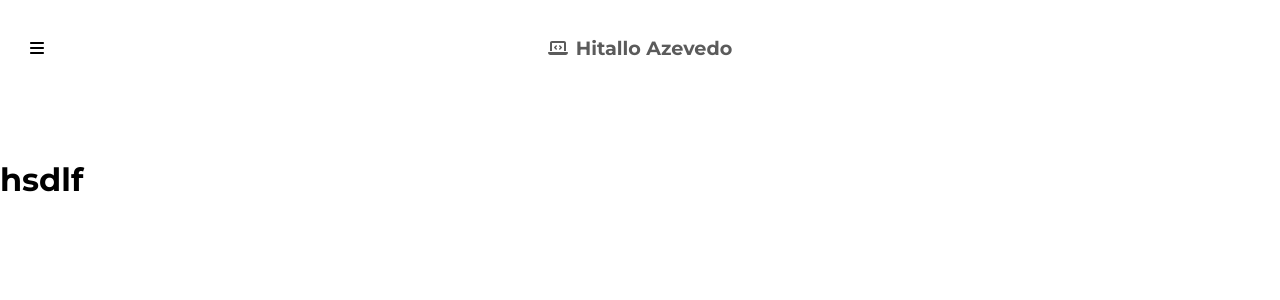
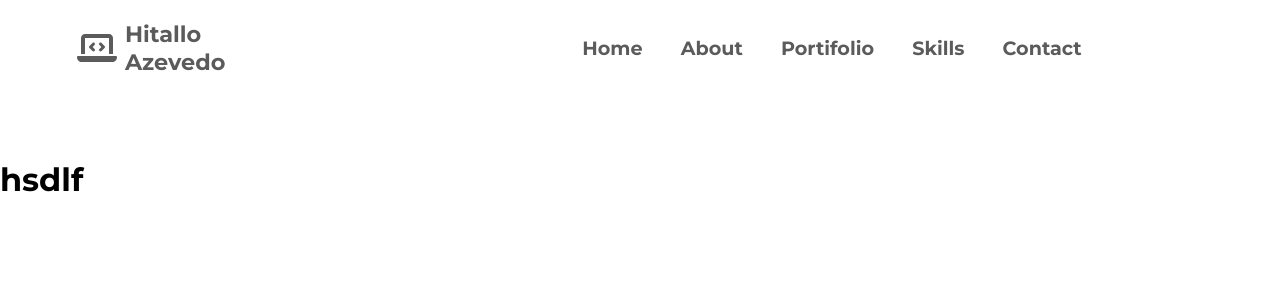
Before and after one commit to hitalloazevedo/portifolio-react, a React (Vite) app: page / in a window 1280 px wide. Shown: the top 300 px of the page. Built offline with nearby package versions, Linux system fonts and the light colour scheme.

Commit message:
finishing header media queries for all devices, and add option Home in menusOptions

```diff
--- /dev/null
+++ b/src/assets/Media-Header.css
@@ -0,0 +1,162 @@
+@media screen and (min-width: 481px) and (max-width: 768px) {
+    .header {
+        display: flex;
+        flex-direction: row;
+        justify-content: space-between;
+        align-items: center;
+    }
+
+    .menuIcon {
+        display: none;
+    }
+
+    .navMenu {
+        position: relative;
+        display: block !important;
+        top: 0;
+
+        width: 70%;
+    }
+
+    .navMenu nav ul {
+        display: flex;
+        justify-content: space-around;
+    }
+
+    .navMenu nav ul li {
+        display: inline-block;
+    }
+
+    .navMenu nav ul li a {
+        font-size: 1rem;
+    }
+
+    .navBarScroll {
+        background-color: transparent;
+        top: 0 !important;
+    }
+
+    .logo {
+        width: 30%;
+    }
+
+    .logo h1 {
+        width: 85px;
+    }
+
+    .svg-inline--fa {
+        height: 2rem;
+    }
+}
+
+@media screen and (min-width: 769px) and (max-width: 1024px) {
+    .header {
+        display: flex;
+        flex-direction: row;
+        justify-content: space-between;
+        align-items: center;
+    }
+
+    .menuIcon {
+        display: none;
+    }
+
+    .navMenu {
+        position: relative;
+        display: block !important;
+        top: 0;
+
+        width: 70%;
+    }
+
+    .navMenu nav ul {
+        display: flex;
+        justify-content: space-around;
+    }
+
+    .navMenu nav ul li {
+        display: inline-block;
+    }
+
+    .navMenu nav ul li a {
+        font-size: 1.2rem;
+        font-weight: 700;
+    }
+
+    .navBarScroll {
+        background-color: transparent;
+        top: 0 !important;
+    }
+
+    .logo {
+        width: 30%;
+    }
+
+    .logo h1 {
+        font-size: 1.4rem;
+        width: 85px;
+    }
+
+    .svg-inline--fa {
+        height: 2rem;
+    }
+}
+
+@media screen and (min-width: 1025px) {
+    .header {
+        display: flex;
+        flex-direction: row;
+        justify-content: space-between;
+        align-items: center;
+    }
+
+    .menuIcon {
+        display: none;
+    }
+
+    .navMenu {
+        position: relative;
+        display: flex !important;
+        justify-content: center;
+        align-items: center;
+        top: 0;
+
+        width: 70%;
+    }
+
+    .navMenu nav {
+        width: 60%;
+    }
+
+    .navMenu nav ul {
+        display: flex;
+        justify-content: space-around;
+    }
+
+    .navMenu nav ul li {
+        display: inline-block;
+    }
+
+    .navMenu nav ul li a {
+        font-size: 1.2rem;
+        font-weight: 700;
+    }
+
+    .navBarScroll {
+        background-color: transparent;
+        top: 0 !important;
+    }
+
+    .logo {
+        width: 30%;
+    }
+
+    .logo h1 {
+        font-size: 1.4rem;
+        width: 182px;
+    }
+
+    .svg-inline--fa {
+        height: 2rem;
+    }
+}
--- a/src/assets/Media.css
+++ /dev/null
@@ -1,3 +0,0 @@
-@media screen and (min-width: 481px) and (max-width: 768px) {
-
-}
--- a/src/components/Header.jsx
+++ b/src/components/Header.jsx
@@ -1,5 +1,5 @@
 import "../assets/Header.css";
-import "../assets/Media.css";
+import "../assets/Media-Header.css";
 import { FontAwesomeIcon } from "@fortawesome/react-fontawesome";
 import { faLaptopCode } from "@fortawesome/free-solid-svg-icons";
 import { faBars } from "@fortawesome/free-solid-svg-icons";
--- a/src/components/MenuOptions.jsx
+++ b/src/components/MenuOptions.jsx
@@ -1,10 +1,11 @@
 import React from "react";
 
 const menusOptions = [
-  { id: 1, option: "About", linkto: "#" },
-  { id: 2,option: "Portifolio", linkto: "#" },
-  { id: 3,option: "Skills", linkto: "#" },
-  { id: 4,option: "Contact", linkto: "#" },
+  { id: 1, option: "Home", linkto: "#" },
+  { id: 2, option: "About", linkto: "#" },
+  { id: 3,option: "Portifolio", linkto: "#" },
+  { id: 4,option: "Skills", linkto: "#" },
+  { id: 5,option: "Contact", linkto: "#" },
 ];
 
 const MenuOptions = ({ scrollClass }) => {
```
